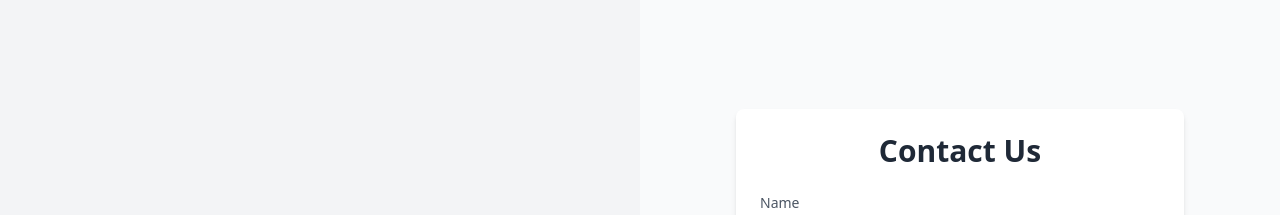
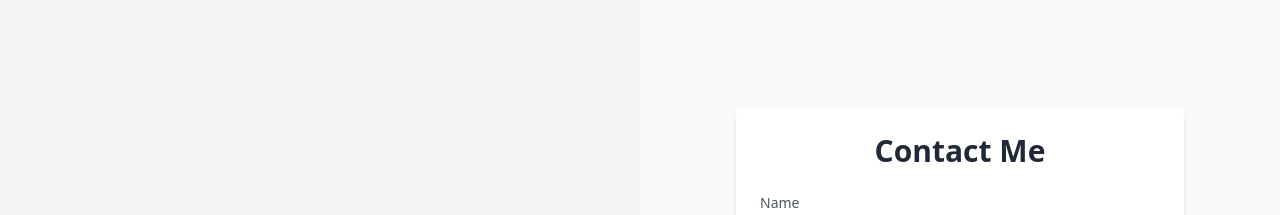
Before and after one commit to theatiq/md-atiqur-rahman, a React (Vite) app: page / in a window 1280 px wide. Shown: the part 3040-3255 px from the top of the page. Built offline with nearby package versions, Linux system fonts and the light colour scheme.

Commit message:
Project Details updated

```diff
--- a/src/pages/Contact.jsx
+++ b/src/pages/Contact.jsx
@@ -43,7 +43,7 @@ const ContactPage = () => {
       <div className="w-full md:w-1/2 p-6 flex items-center justify-center bg-gray-100">
         <img
           src={contactImg} // Replace with your contact image path
-          alt="Contact Us"
+          alt="Contact Me"
           className="w-full h-auto max-w-md rounded-lg shadow-lg"
         />
       </div>
@@ -55,7 +55,7 @@ const ContactPage = () => {
           className="w-full max-w-md bg-white shadow-md rounded-lg p-6"
         >
           <h2 className="text-3xl font-bold text-center mb-6 text-gray-800">
-            Contact Us
+            Contact Me
           </h2>
 
           {/* Name Input */}
--- a/src/pages/ProjectDetails.jsx
+++ b/src/pages/ProjectDetails.jsx
@@ -11,7 +11,7 @@ const projectDetails = {
     description:
       "A dynamic platform tailored for technology enthusiasts to explore, share, and engage with in-depth tech insights.",
     technologies: ["JavaScript", "Node.js", "MongoDB", "Firebase", "React"],
-    image: "/src/assets/blog.png",
+    image: "https://i.ibb.co.com/p1nwNcz/blog.webp",
     features: [
       "Comprehensive Tech Blog: Users can access detailed blog and comment for a variety of blogs across different genres and publishing years.",
       "User-Generated Content: Registered users can contribute by adding their own blogs and sharing opinions.",
@@ -25,7 +25,7 @@ const projectDetails = {
     description:
       "An interactive platform for gamers to rate and review their favorite games. Includes discussion forums, trending games, and personalized recommendations.",
     technologies: ["React", "Tailwind CSS", "Firebase"],
-    image: "/src/assets/gamer.png",
+    image: "https://i.ibb.co.com/gTgpmPd/gamer.jpg",
     features: [
       "Comprehensive Game Reviews: Users can access detailed reviews and ratings for a variety of games across different genres and publishing years.",
       "User-Generated Content: Registered users can contribute by adding their own reviews, sharing opinions, and rating games.",
@@ -39,7 +39,7 @@ const projectDetails = {
     description:
       "A platform for discovering and sharing discount coupons from popular brands. Features include advanced search, user-submitted coupons, and admin moderation.",
     technologies: ["React", "Firebase", "Tailwind"],
-    image: "/src/assets/discount.png",
+    image: "https://i.ibb.co.com/G0Vky5W/discount.jpg",
     features: [
       "You can Find all available coupons in Bangladesh.",
       "You can get a variety of the latest products.",
```
